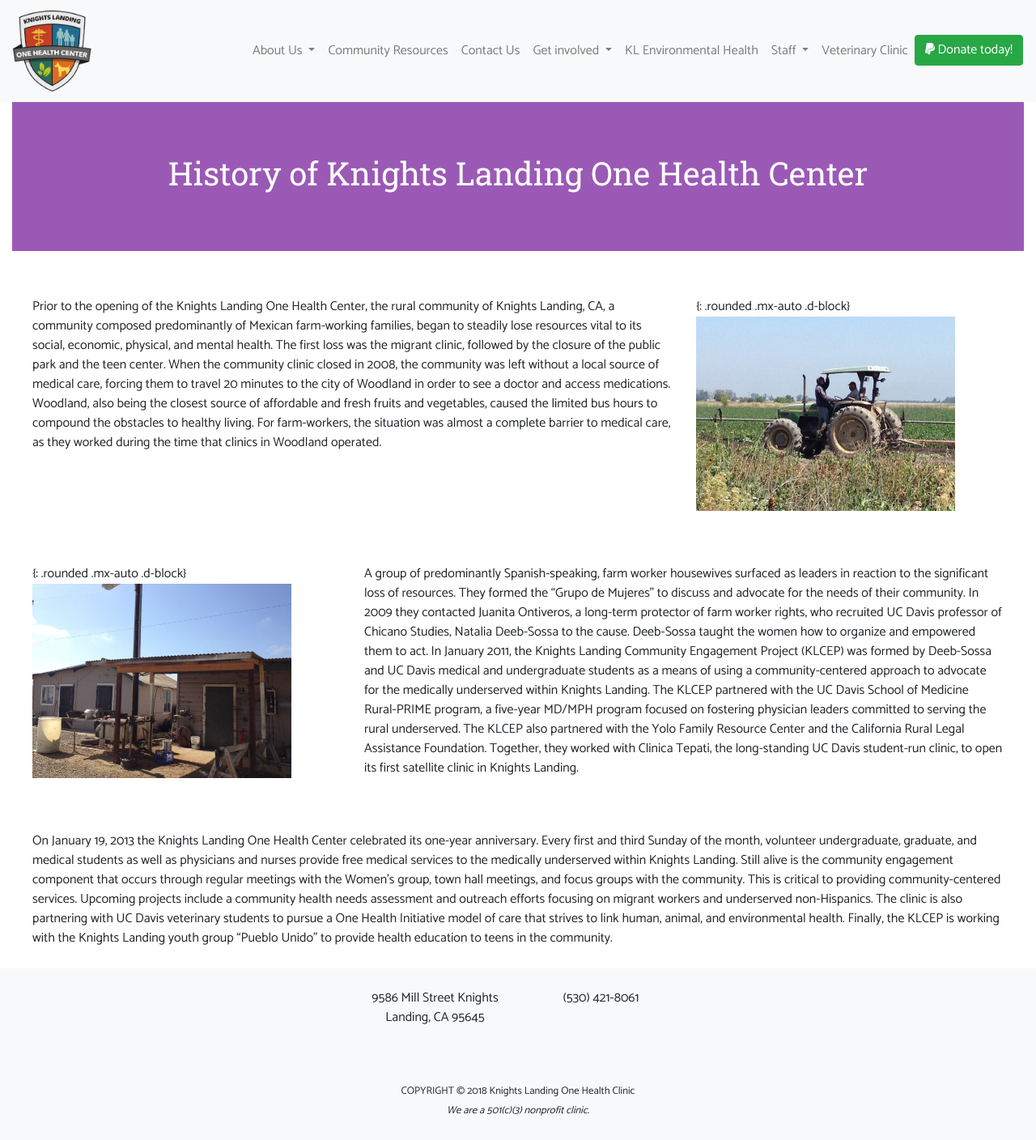
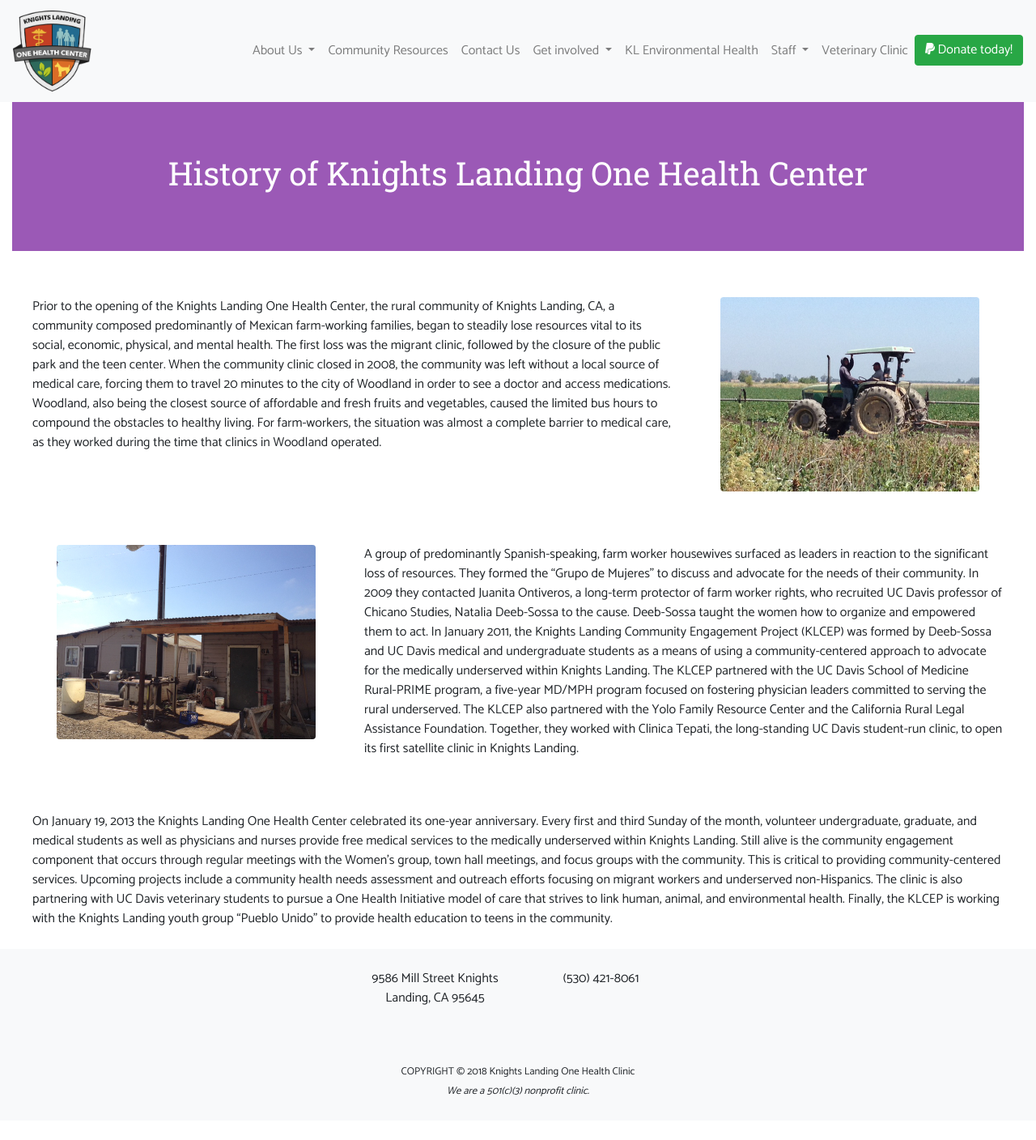
Before and after one commit to iwakoscott/knights-landing, a Jekyll site: the page built from about-us/history.markdown, in a window 1280 px wide. Shown: the whole page at 81% size. Built offline with Jekyll 4.4.1, drawn with Linux system fonts in a browser that asks for light colours; nearby versions of some CDN libraries; after the commit the page ends 1384 px from its top, so only the background shows below that.

Commit message:
Updated History

```diff
--- a/about-us/history.markdown
+++ b/about-us/history.markdown
@@ -13,14 +13,14 @@
 </div>
 <div class="col-xs-6 col-sm-4" markdown="1">
 
-{: .rounded .mx-auto .d-block}![history1.jpg](/uploads/history1.jpg)
+![history1.jpg](/uploads/history1.jpg){: .rounded .mx-auto .d-block}
 </div>
 </div>
 
 <div class="row" markdown="1">
 <div class="col-xs-6 col-sm-4" markdown="1">
 
-{: .rounded .mx-auto .d-block}![history2.jpg](/uploads/history2.jpg)
+![history2.jpg](/uploads/history2.jpg){: .rounded .mx-auto .d-block}
 </div>
 <div class="col-xs-6 col-sm-8" markdown="1">
 A group of predominantly Spanish-speaking, farm worker housewives surfaced as leaders in reaction to the significant loss of resources. They formed the “Grupo de Mujeres” to discuss and advocate for the needs of their community. In 2009 they contacted Juanita Ontiveros, a long-term protector of farm worker rights, who recruited UC Davis professor of Chicano Studies, Natalia Deeb-Sossa to the cause. Deeb-Sossa taught the women how to organize and empowered them to act. In January 2011, the Knights Landing Community Engagement Project (KLCEP) was formed by Deeb-Sossa and UC Davis medical and undergraduate students as a means of using a community-centered approach to advocate for the medically underserved within Knights Landing. The KLCEP partnered with the UC Davis School of Medicine Rural-PRIME program, a five-year MD/MPH program focused on fostering physician leaders committed to serving the rural underserved. The KLCEP also partnered with the Yolo Family Resource Center and the California Rural Legal Assistance Foundation. Together, they worked with Clinica Tepati, the long-standing UC Davis student-run clinic, to open its first satellite clinic in Knights Landing.
```
